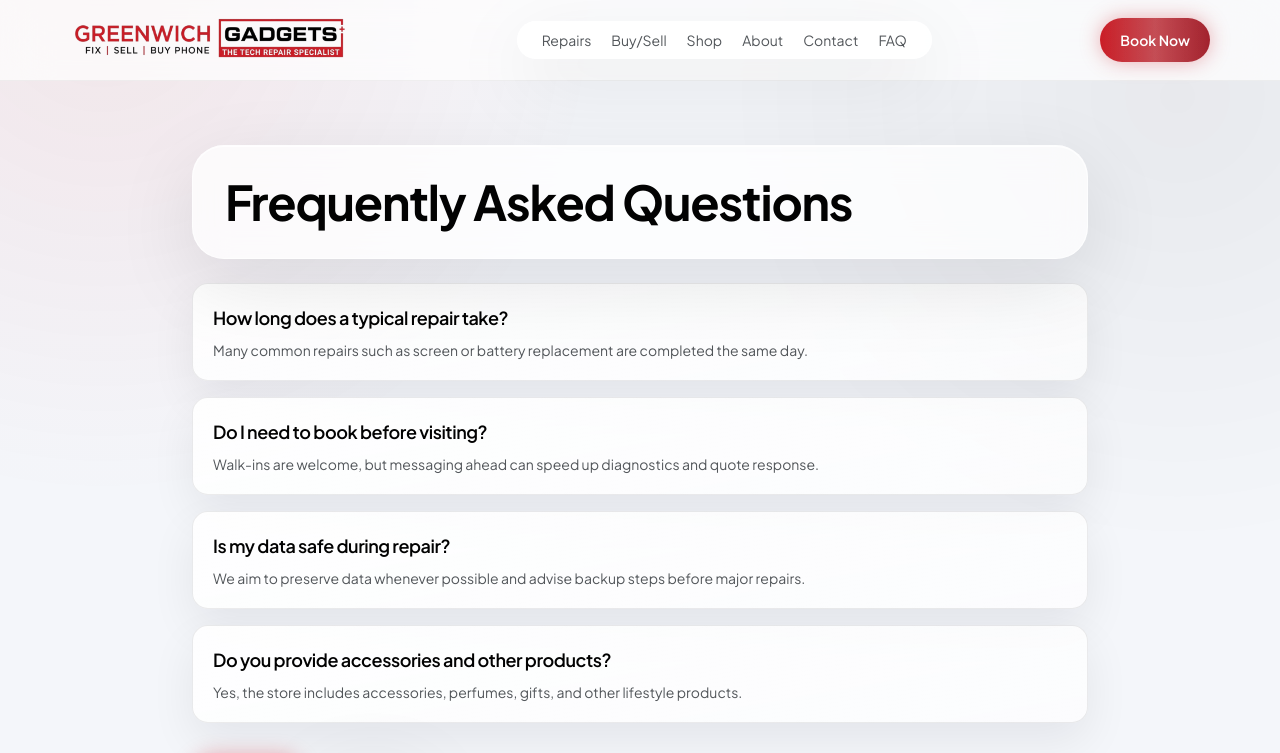
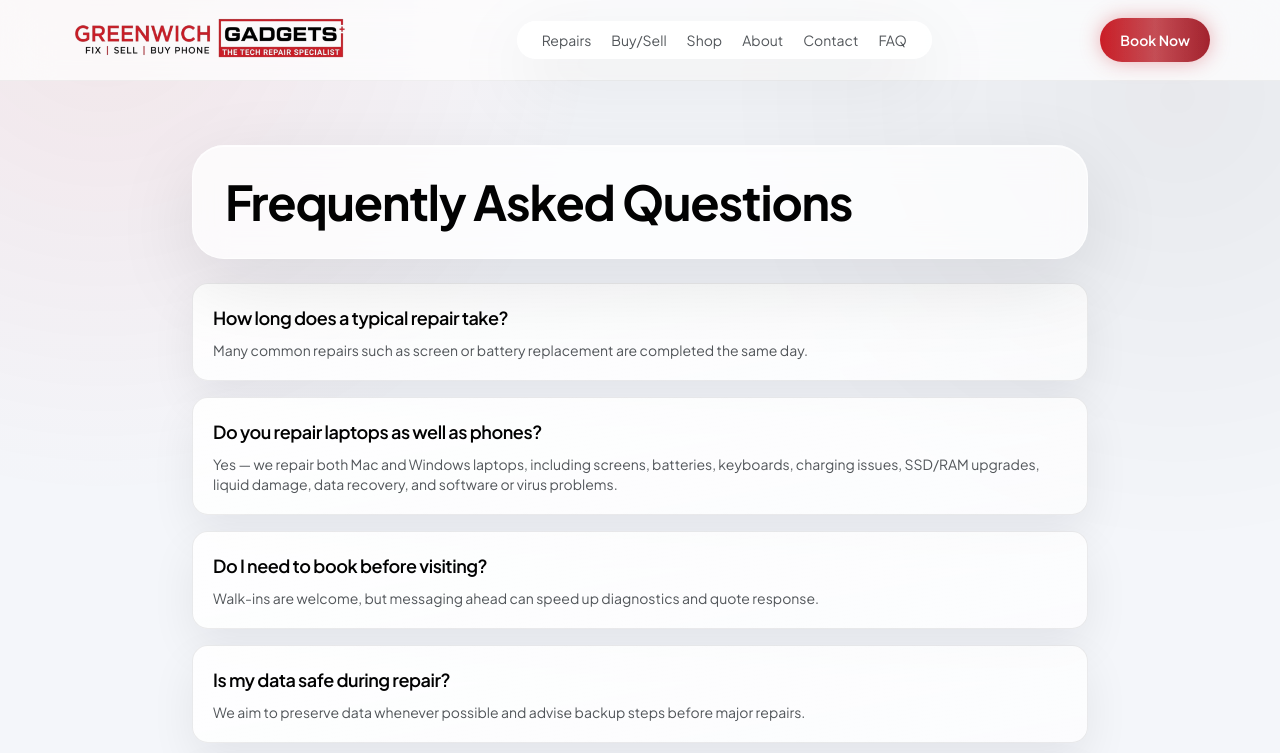
Before and after one commit to cinargnaydin/GREGADGETS, a Next.js app: page /faq in a window 1280 px wide. Shown: the top 753 px of the page. Built offline with nearby package versions, Linux system fonts and the light colour scheme.

Commit message:
FAQ: add "Do you repair laptops?" entry (Mac & Windows)
Complements the existing laptop repair work already on main by
covering laptop repair in the FAQ list and FAQPage JSON-LD.

Co-Authored-By: Claude Opus 4.8 (1M context) <noreply@anthropic.com>

```diff
--- a/src/app/faq/page.tsx
+++ b/src/app/faq/page.tsx
@@ -8,6 +8,10 @@ const faqs = [
   {
     q: "How long does a typical repair take?",
     a: "Many common repairs such as screen or battery replacement are completed the same day.",
+  },
+  {
+    q: "Do you repair laptops as well as phones?",
+    a: "Yes — we repair both Mac and Windows laptops, including screens, batteries, keyboards, charging issues, SSD/RAM upgrades, liquid damage, data recovery, and software or virus problems.",
   },
   {
     q: "Do I need to book before visiting?",
```
